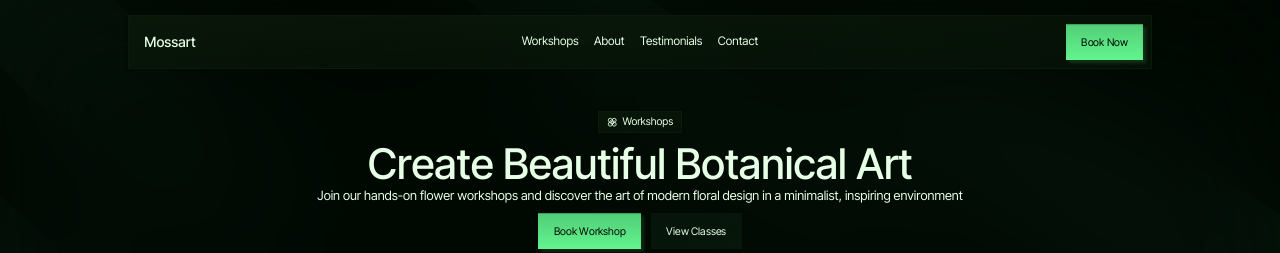
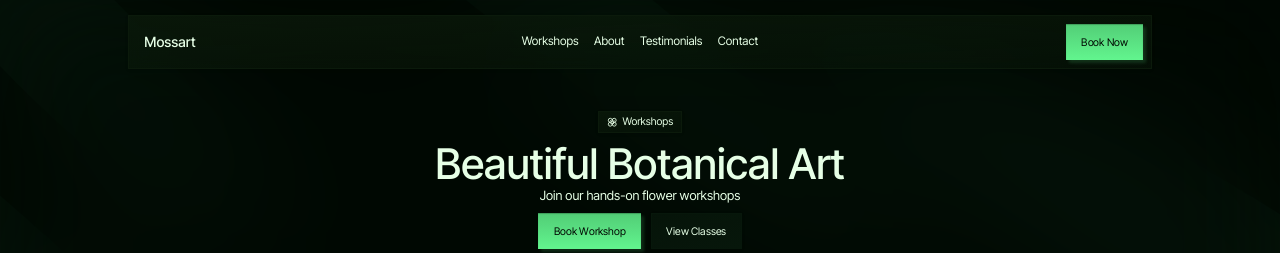
Before and after one commit to vitaleymulikacatchup/e37901bd-2b17-4e7a-9eff-f92d064d2499, a Next.js app: page / in a window 1280 px wide. Shown: the top 253 px of the page. Built offline with nearby package versions, Linux system fonts and the light colour scheme.

Commit message:
Update project files

```diff
--- a/src/app/page.tsx
+++ b/src/app/page.tsx
@@ -38,15 +38,15 @@ export default function Home() {
 
       <div id="hero" data-section="hero">
         <HeroBillboard
-          title="Create Beautiful Botanical Art"
-          description="Join our hands-on flower workshops and discover the art of modern floral design in a minimalist, inspiring environment"
+          title="Beautiful Botanical Art"
+          description="Join our hands-on flower workshops"
           tag="Workshops"
           tagIcon={Flower}
           buttons={[
             { text: "Book Workshop", href: "contact" },
             { text: "View Classes", href: "feature" }
           ]}
-          imageSrc="https://images.pexels.com/photos/5480020/pexels-photo-5480020.jpeg?auto=compress&cs=tinysrgb&h=650&w=940"
+          imageSrc="https://images.pexels.com/photos/1536619/pexels-photo-1536619.jpeg?auto=compress&cs=tinysrgb&h=650&w=940"
           imageAlt="Modern flower arrangement workshop with hands crafting beautiful botanical designs"
         />
       </div>
@@ -142,7 +142,7 @@ export default function Home() {
             },
             {
               id: "2",
-              value: "98%",
+              value: "980%",
               title: "Satisfaction",
               description: "Customer satisfaction rate",
               icon: Heart
@@ -249,7 +249,7 @@ export default function Home() {
         <ContactSplit
           tag="Book Now"
           title="Ready to Create Something Beautiful?"
-          description="Join our next workshop and discover the joy of botanical art in a welcoming, inspiring environment"
+          description="Join "
           tagIcon={Calendar}
           imageSrc="https://images.pexels.com/photos/7858874/pexels-photo-7858874.jpeg?auto=compress&cs=tinysrgb&h=650&w=940"
           imageAlt="Modern flower workshop studio interior with plants and natural lighting"
@@ -291,7 +291,7 @@ export default function Home() {
               ]
             }
           ]}
-          copyrightText="© 2025 | Mossart Studio"
+          copyrightText="© 2027 | Mossart Studio"
         />
       </div>
     </ThemeProvider>
```
